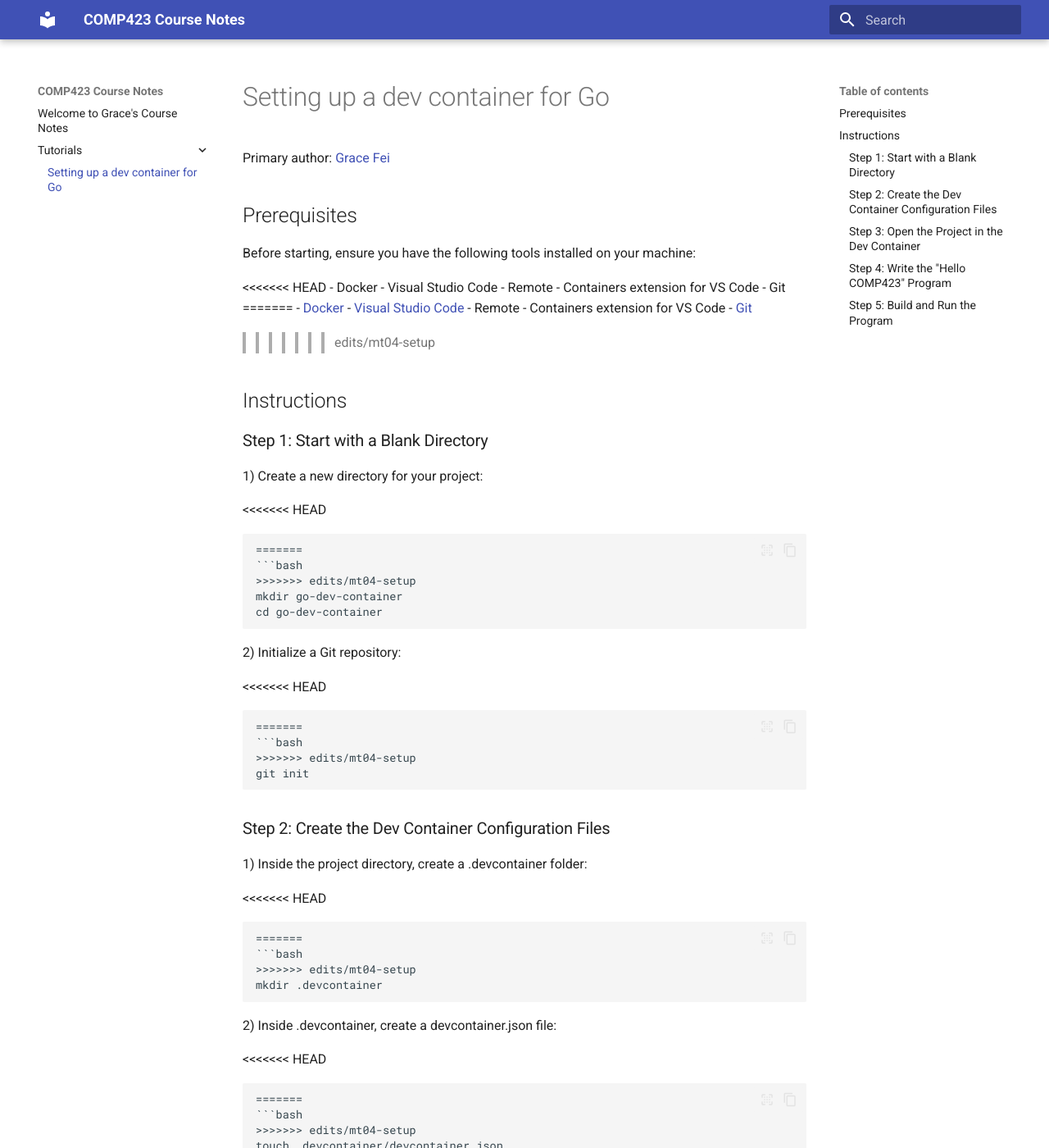
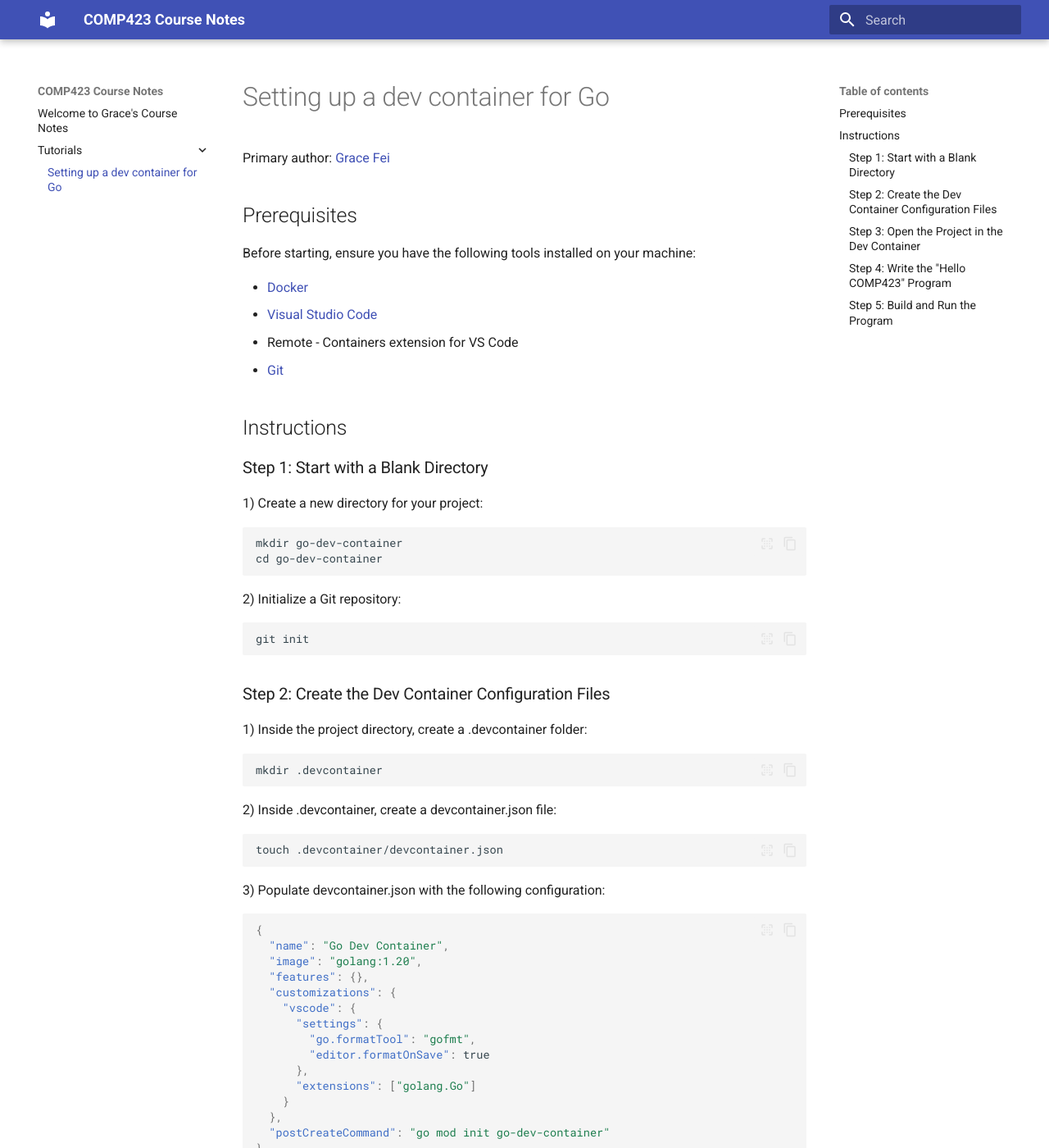
Before and after one commit to gracefei08/comp423-course-notes, an MkDocs documentation site: the page built from docs/tutorials/go-setup.md, in a window 1280 px wide and 1400 px high. Shown: the whole window at 82% size. Built offline with MkDocs 1.6.1 and Material for MkDocs 9.7.7, drawn with Linux system fonts in a browser that asks for light colours; some of the changed text lies outside the part shown.

Commit message:
prereq links

````diff
--- a/docs/tutorials/go-setup.md
+++ b/docs/tutorials/go-setup.md
@@ -4,17 +4,10 @@
 ## Prerequisites
 Before starting, ensure you have the following tools installed on your machine:
 
-<<<<<<< HEAD
-- Docker
-- Visual Studio Code
-- Remote - Containers extension for VS Code
-- Git
-=======
 - [Docker](https://www.docker.com/)
 - [Visual Studio Code](https://code.visualstudio.com/)
 - Remote - Containers extension for VS Code
 - [Git](https://git-scm.com/)
->>>>>>> edits/mt04-setup
 
 ## Instructions
 
@@ -22,22 +15,14 @@
 
 1) Create a new directory for your project:
 
-<<<<<<< HEAD
 ```
-=======
-```bash
->>>>>>> edits/mt04-setup
 mkdir go-dev-container
 cd go-dev-container
 ```
 
 2) Initialize a Git repository:
 
-<<<<<<< HEAD
 ```
-=======
-```bash
->>>>>>> edits/mt04-setup
 git init
 ```
 
@@ -45,21 +30,13 @@
 
 1) Inside the project directory, create a .devcontainer folder:
 
-<<<<<<< HEAD
 ```
-=======
-```bash
->>>>>>> edits/mt04-setup
 mkdir .devcontainer
 ```
 
 2) Inside .devcontainer, create a devcontainer.json file:
 
-<<<<<<< HEAD
 ```
-=======
-```bash
->>>>>>> edits/mt04-setup
 touch .devcontainer/devcontainer.json
 ```
 
@@ -123,11 +100,7 @@
 
 1) Build the program using the build subcommand:
 
-<<<<<<< HEAD
 ```
-=======
-```bash
->>>>>>> edits/mt04-setup
 go build -o hello_comp423
 ```
 
@@ -135,25 +108,12 @@
 
 2) Run the compiled binary:
 
-<<<<<<< HEAD
 ```
-=======
-```bash
->>>>>>> edits/mt04-setup
 ./hello_comp423
 ```
 
 Expected output:
 
-<<<<<<< HEAD
 ```
 Hello COMP423
 ```
-
-=======
-```bash
-Hello COMP423
-```
-!!! info Help
-      If anything goes wrong, you can use the `$ go help` command to see helpful commands.
->>>>>>> edits/mt04-setup
````
